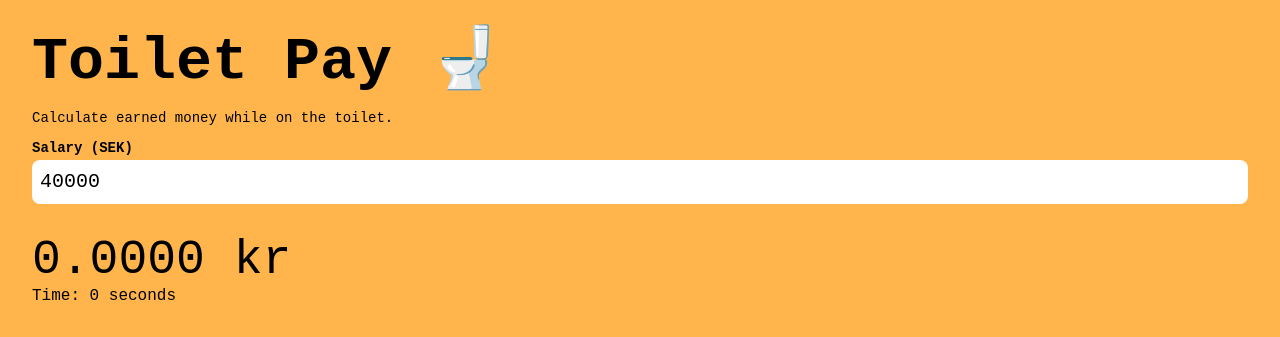
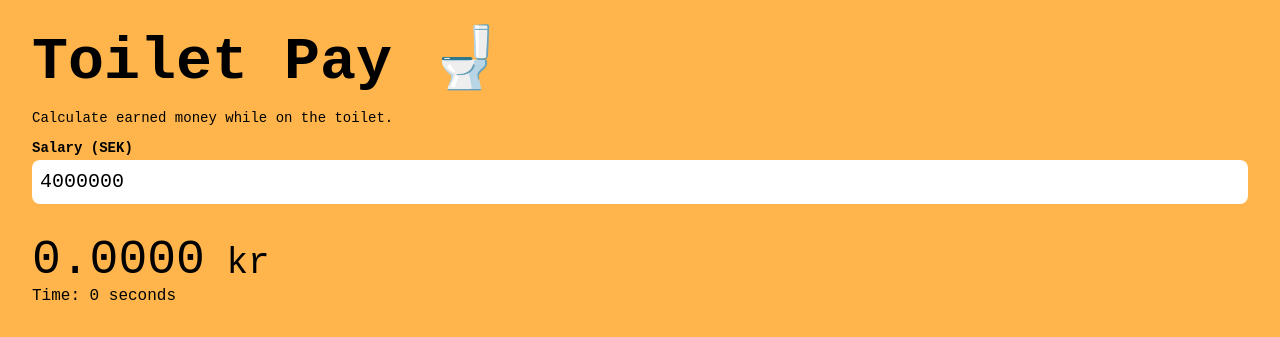
Before and after one commit to theowiik/theowiik.github.io, a Next.js app: page /toilet-pay in a window 1280 px wide. Shown: the top 337 px of the page. Built offline with nearby package versions, Linux system fonts and the light colour scheme; a web font is replaced by a local one.

Commit message:
Persist salary

```diff
--- a/src/app/toilet-pay/page.tsx
+++ b/src/app/toilet-pay/page.tsx
@@ -1,6 +1,7 @@
 'use client';
 
 import { useState, useEffect } from 'react';
+import { getSalary, persistSalary } from './storage';
 import './style.css';
 
 /**
@@ -37,9 +38,17 @@ const msToTimeStr = (ms: number): string => {
 const pollRateMs = 10;
 
 export default function ToiletPay() {
-  const [salary, setSalary] = useState<number | undefined>(40_000);
+  const [salary, setSalary] = useState<number | null>(4000000);
   const [isTimerOn, setIsTimerOn] = useState(false);
   const [elapsedTimeMs, setElapsedTimeMs] = useState(0);
+
+  useEffect(() => {
+    const salaryFromStorage = getSalary();
+
+    if (salaryFromStorage != null) {
+      setSalary(salaryFromStorage);
+    }
+  }, []);
 
   useEffect(() => {
     let interval: NodeJS.Timeout | null = null;
@@ -65,7 +74,15 @@ export default function ToiletPay() {
 
   const handleSalaryChange = (e: React.ChangeEvent<HTMLInputElement>) => {
     const value = e.target.value;
-    setSalary(value === '' ? undefined : Number(value)); // Allow empty input
+
+    if (value === '' || value == null) {
+      setSalary(null);
+      return;
+    }
+
+    const newSalary = Number(value);
+    setSalary(newSalary);
+    persistSalary(newSalary);
   };
 
   const handleReset = () => {
@@ -85,15 +102,18 @@ export default function ToiletPay() {
         <br />
         <input
           type="number"
-          value={salary !== undefined ? salary : ''} // Handle undefined case for input
+          value={salary == null ? '' : salary}
           onChange={handleSalaryChange}
           className="w-full rounded-lg border-gray-300 p-2 text-xl"
         />
 
         <div className="mb-8 mt-8">
-          <div className="text-5xl">
-            {(salary ? elapsedTimeMs * milliSalary(salary) : 0).toFixed(4)} kr{' '}
-          </div>
+          <p>
+            <span className="break-all text-5xl">
+              {(salary ? elapsedTimeMs * milliSalary(salary) : 0).toFixed(4)}
+            </span>
+            <span className="text-4xl"> kr</span>
+          </p>
 
           <div>Time: {msToTimeStr(elapsedTimeMs)}</div>
         </div>
--- /dev/null
+++ b/src/app/toilet-pay/storage.ts
@@ -0,0 +1,40 @@
+const SALARY_KEY = 'salary';
+const TIMER_MS_KEY = 'timerMs';
+
+const readKey = (key: string): string | null => {
+  const item = localStorage.getItem(key);
+  return item ? item : null;
+};
+
+const writeKey = (key: string, value: string): void => {
+  localStorage.setItem(key, value);
+};
+
+const isValidNumber = (value: string): boolean => {
+  const asNumber = Number(value);
+  return !isNaN(asNumber);
+};
+
+const readAsNumber = (key: string): number | null => {
+  const salary = readKey(key);
+
+  if (salary === null || !isValidNumber(salary)) return null;
+
+  return Number(salary);
+};
+
+const persistNumber = (key: string, value: number): void => {
+  if (isValidNumber(value.toString())) {
+    writeKey(key, value.toString());
+  }
+};
+
+export const getSalary = (): number | null => readAsNumber(SALARY_KEY);
+
+export const getTimerMs = (): number | null => readAsNumber(TIMER_MS_KEY);
+
+export const persistSalary = (salary: number): void =>
+  persistNumber(SALARY_KEY, salary);
+
+export const persistTimerMs = (timerMs: number): void =>
+  persistNumber(TIMER_MS_KEY, timerMs);
```
